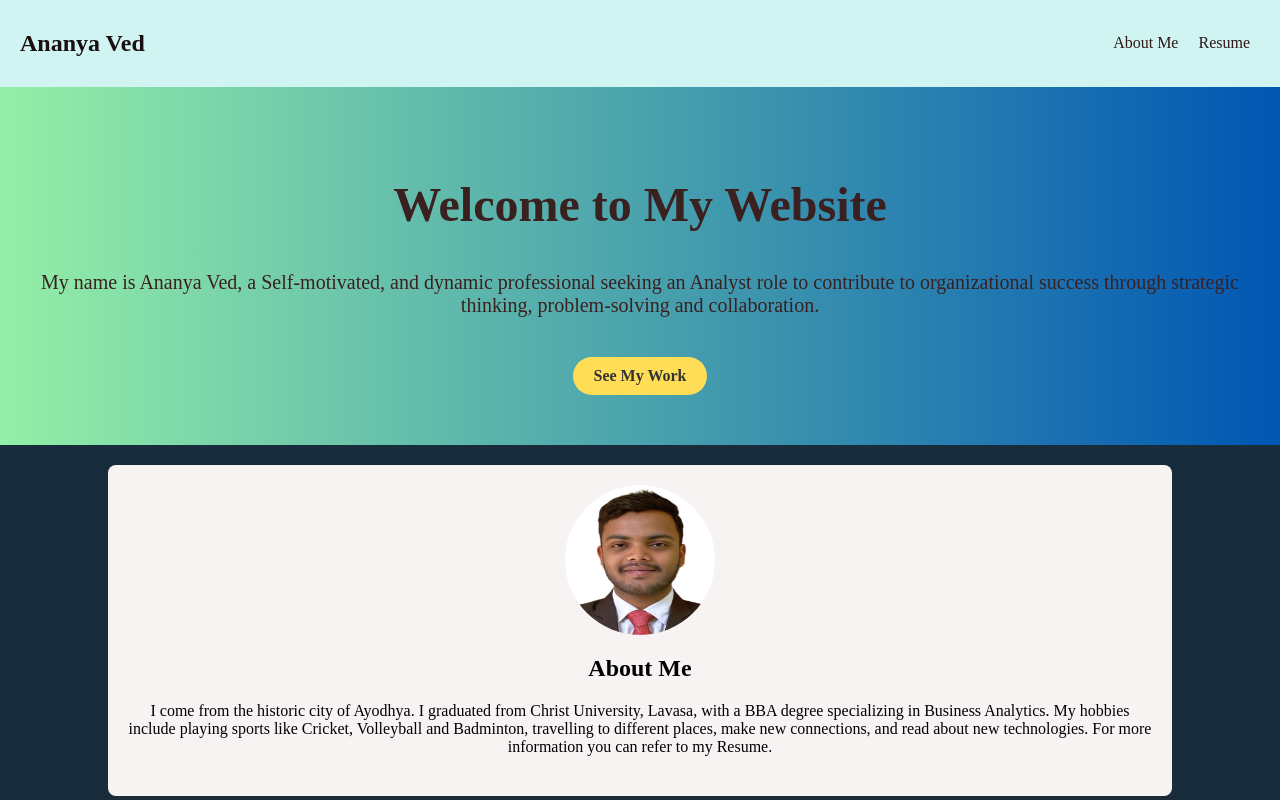
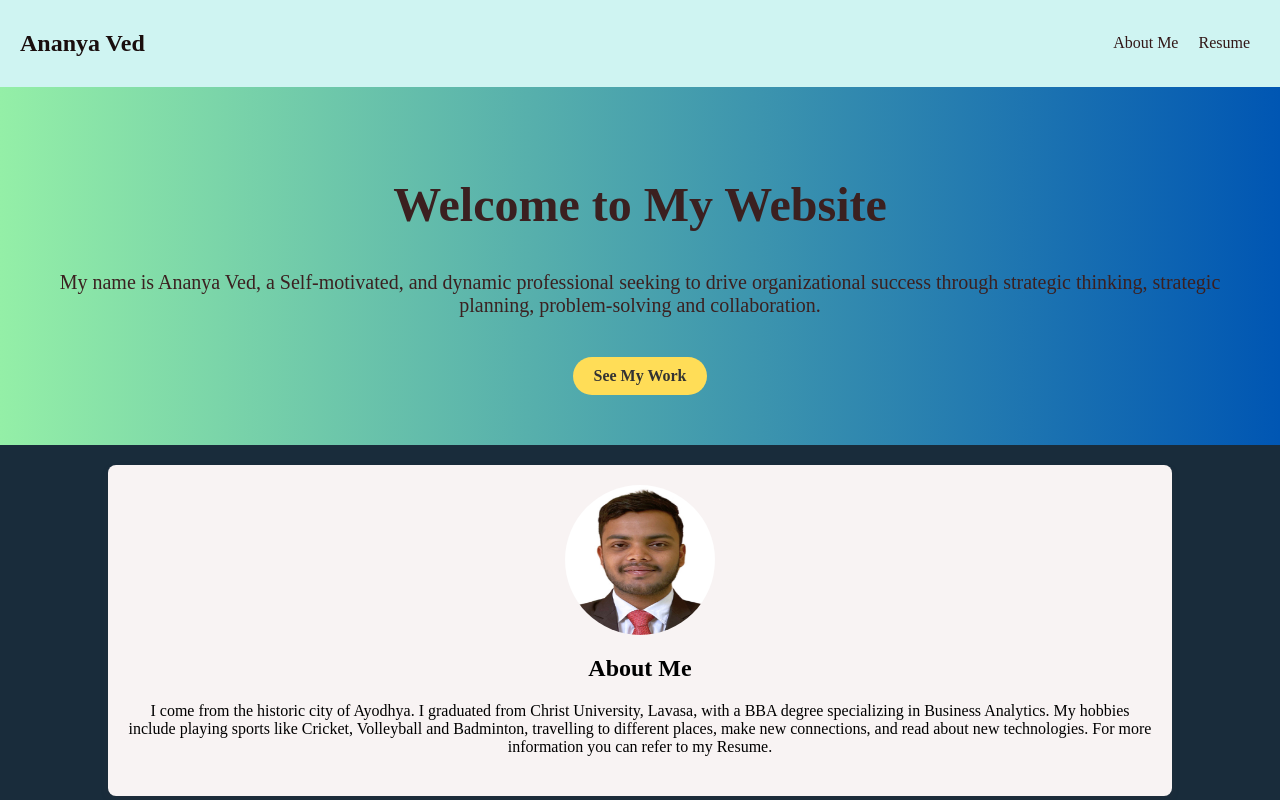
Before and after one commit to ANANYA34/bug-free-octo-tribble, a plain HTML site: page index.html in a window 1280 px wide. Shown: the top 800 px of the page. Drawn offline with Linux system fonts and the light colour scheme.

Commit message:
Update index.html

```diff
--- a/index.html
+++ b/index.html
@@ -142,7 +142,7 @@
   </nav>
   <section class="hero">
     <h1>Welcome to My Website</h1>
-    <p>My name is Ananya Ved, a Self-motivated, and dynamic professional seeking an Analyst role to contribute to organizational success through strategic thinking, problem-solving and collaboration.</p>
+    <p>My name is Ananya Ved, a Self-motivated, and dynamic professional seeking to drive organizational success through strategic thinking, strategic planning, problem-solving and collaboration.</p>
     <a href="https://docs.google.com/document/d/1kdo5z33tw9O8yN4iaT_5f96yahY0J23bKtxd5fcg7Hc/edit?usp=sharing" class="button">See My Work</a>
   </section>
   <div class="container" id="about">
```
